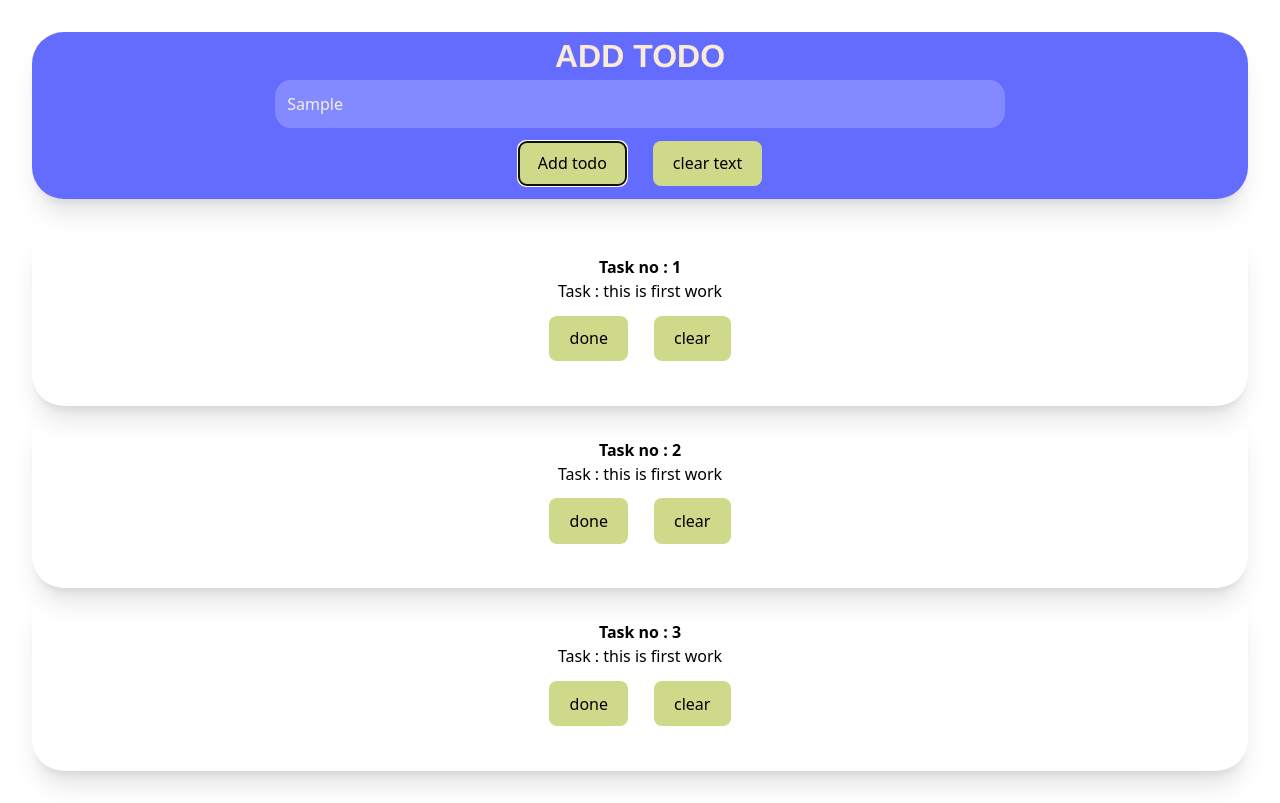
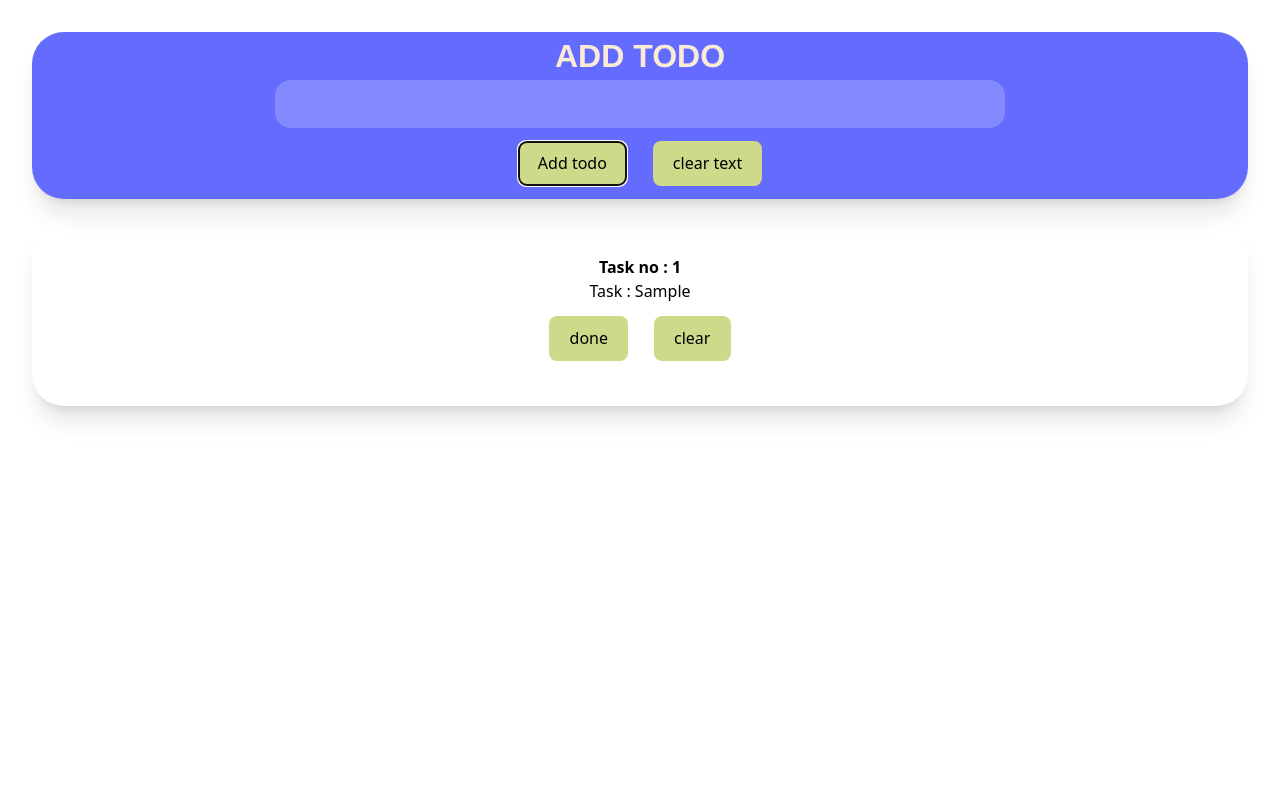
Before and after one commit to rupeshkumar18123/todo_app, a React (Vite) app: page / in a window 1280 px wide. Both pictures are taken after typing "Sample" into the empty fields and a click on the button "Add todo". Built offline with nearby package versions, Linux system fonts and the light colour scheme.

Commit message:
dynamic todo

```diff
--- a/src/App.jsx
+++ b/src/App.jsx
@@ -8,7 +8,7 @@ function App() {
   return (
     <>
      <Insert_todo/>
-     <TodoList/>
+     {/* <TodoList/> */}
     </>
   )
 }
--- a/src/todo/Insert_todo.jsx
+++ b/src/todo/Insert_todo.jsx
@@ -1,15 +1,50 @@
-import React from 'react'
+import React, { useState } from 'react'
 import "./style.css"
+import TodoCard from './TodoCard'
 
 function Insert_todo() {
+
+  const [inputText,setInputText] =useState("")
+  const [msg,setMsg]=useState("")
+  const [todos,setTodos]=useState([])
+  const [id,setId]=useState(1)
+  const add_todo=()=>{
+          if(inputText.trim() ===""){
+              setMsg("empty task , plzz write a task....")
+          }
+          else{
+            {
+              setId(id+1);
+              setTodos([...todos,{ID:id,task:inputText,todo_done:false}]);
+              setInputText("");
+              setMsg("");
+            }
+          }
+  }
   return (
-    <div className='insert_todo shadow-xl'>
+
+    <div >
+      <div className='insert_todo shadow-xl'>
         <h2 className='head_add'>ADD TODO</h2>
 
-        <input type="text" name='insert_task' className='input_task'  />
+        <input type="text" name='insert_task' className='input_task' value={inputText} onChange={(e)=>setInputText(e.target.value)}  />
         <br />
-        <button>Add todo</button>
-        <button>clear text</button>
+        <button onClick={add_todo}>Add todo</button>
+        <button onClick={()=>{setInputText("")}}>clear text</button>
+        <p>{msg}</p>
+        </div>
+        <div>
+
+        <br />
+            {
+
+              todos.map((todo)=>(
+
+                <TodoCard key={todo.id} todo={todo}/>
+              ))
+            }
+
+      </div>
     </div>
   )
 }
--- a/src/todo/TodoCard.jsx
+++ b/src/todo/TodoCard.jsx
@@ -3,7 +3,7 @@ import "./style.css"
 function TodoCard({todo}) {
   return (
     <div className=' shadow-xl card'>
-        <strong> Task no : {todo.id}</strong>
+        <strong> Task no : {todo.ID}</strong>
         <br />
         <span>Task : {todo.task}</span>
         <br />
--- a/src/todo/TodoList.jsx
+++ b/src/todo/TodoList.jsx
@@ -1,12 +1,14 @@
 import React from 'react'
 import TodoCard from './TodoCard'
 
+const todo_arr= [
+  { id:1,task:"This is first work",todo_done:false},
+  { id:2,task:"This is first work",todo_done:false},
+  { id:3,task:"This is first work",todo_done:false}
+]
+
 function TodoList() {
-   const todo_arr= [
-      { id:1,task:"this is first work",todo_done:false},
-      { id:2,task:"this is first work",todo_done:false},
-      { id:3,task:"this is first work",todo_done:false}
-    ]
+
     return (
       <div>
         <br />
```
